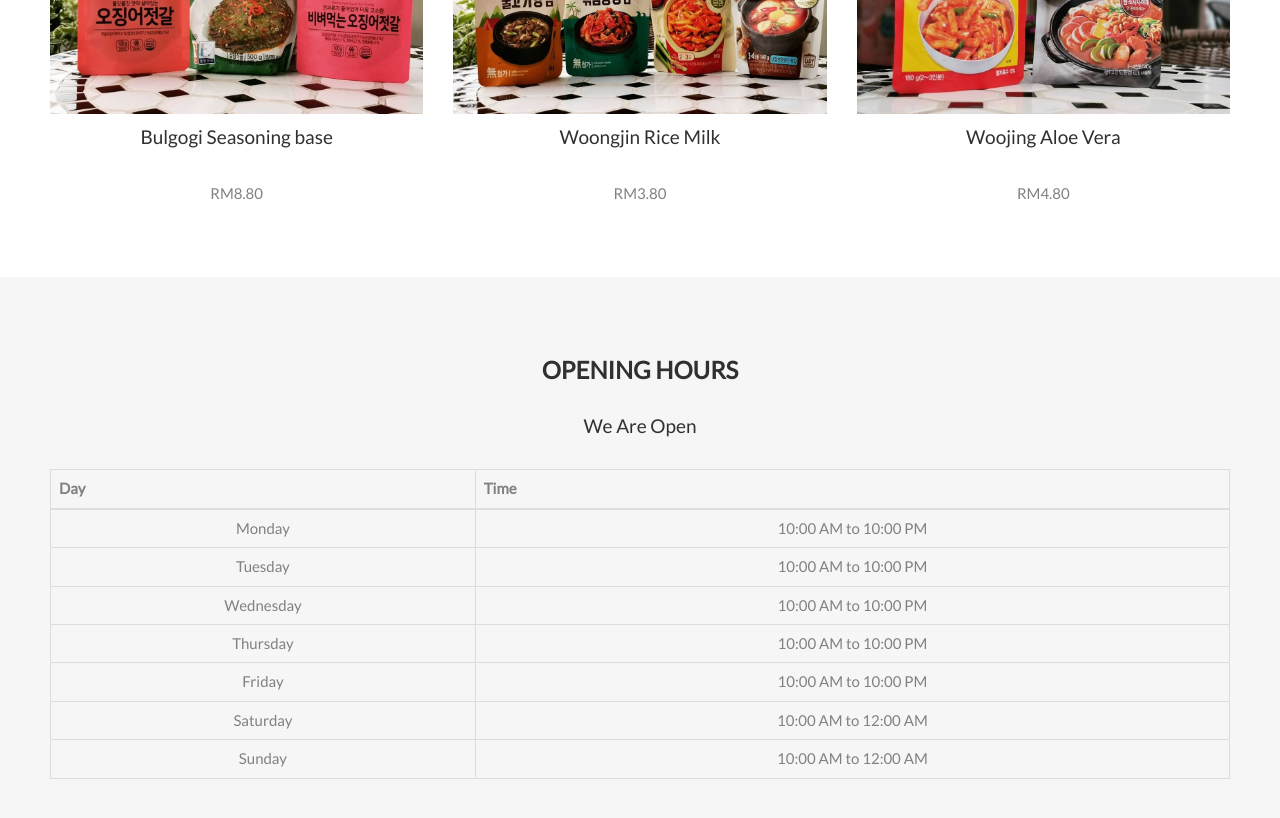
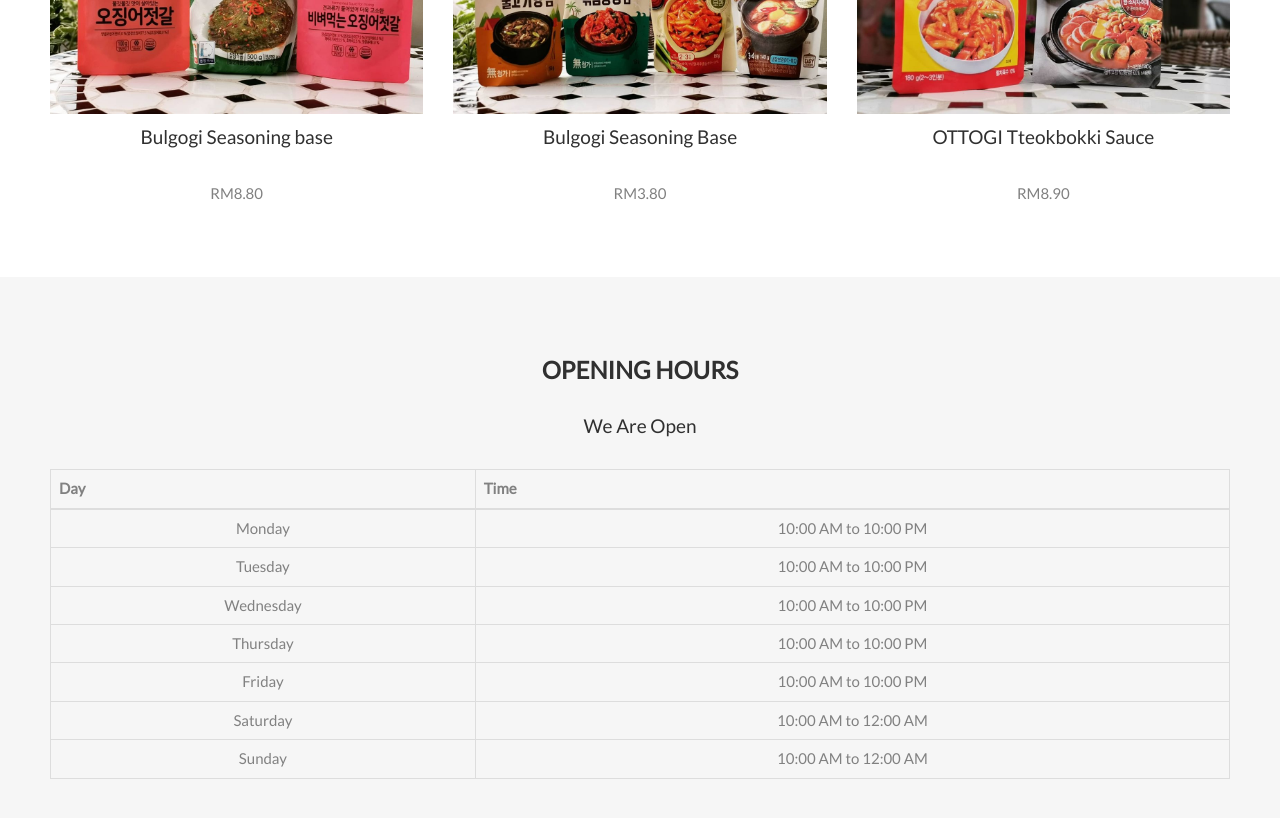
Before and after one commit to zicheng99/dmmlandingpage.github.io, a plain HTML site: page store/index.html in a window 1280 px wide. Shown: the part 2220-3038 px from the top of the page. Drawn offline with nearby package versions, Linux system fonts and the light colour scheme.

Commit message:
Update index.html

```diff
--- a/store/index.html
+++ b/store/index.html
@@ -289,13 +289,13 @@
     </div>
     <div class="col-sm-4">
       <span><img style="width:100%; height:100%;" src="../img/p5.jpg" alt=""></span>
-      <h4>Woongjin Rice Milk</h4>
+      <h4>Bulgogi Seasoning Base </h4>
       <p>RM3.80</p>
     </div>
     <div class="col-sm-4">
       <img style="width:100%; height:100%;" src="../img/p6.jpg" alt="">
-      <h4 style="color:#303030;">Woojing Aloe Vera</h4>
-      <p>RM4.80</p>
+      <h4 style="color:#303030;">OTTOGI Tteokbokki Sauce</h4>
+      <p>RM8.90</p>
     </div>
   </div>
 </div>
```
